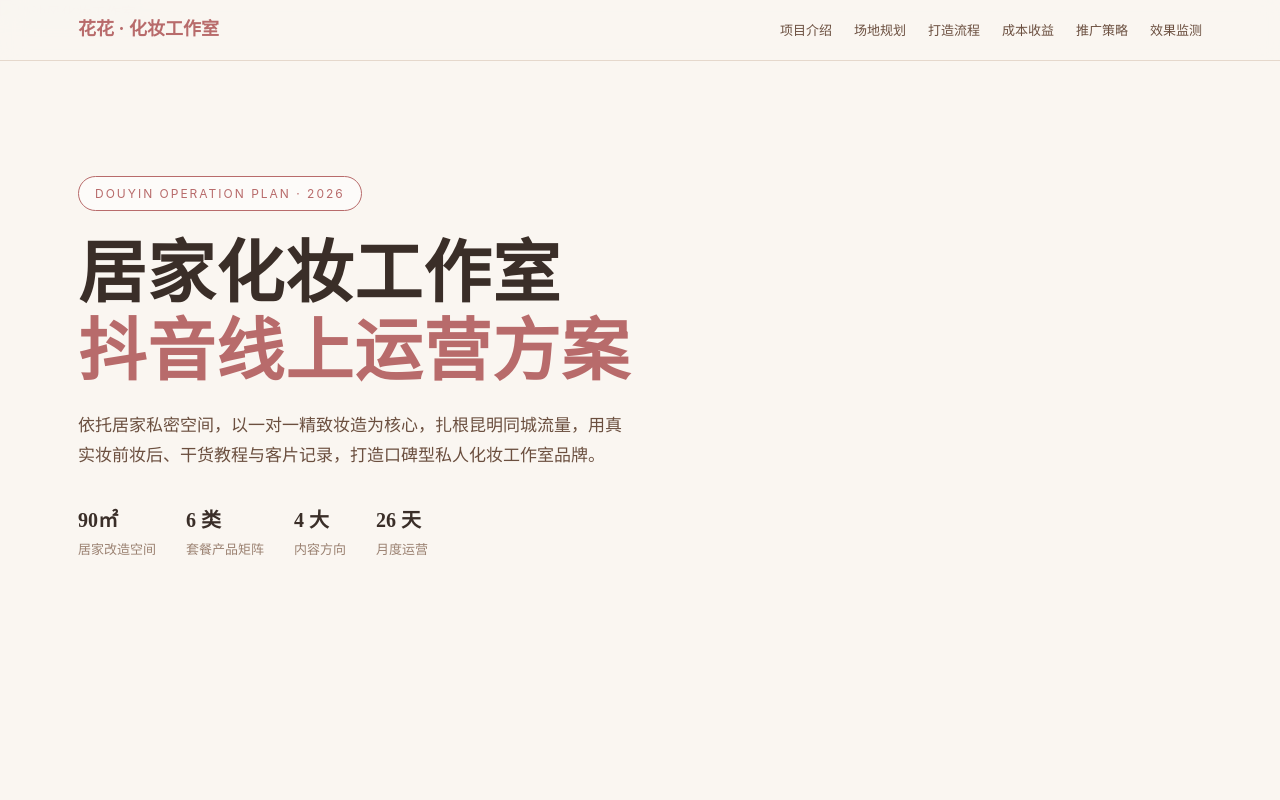
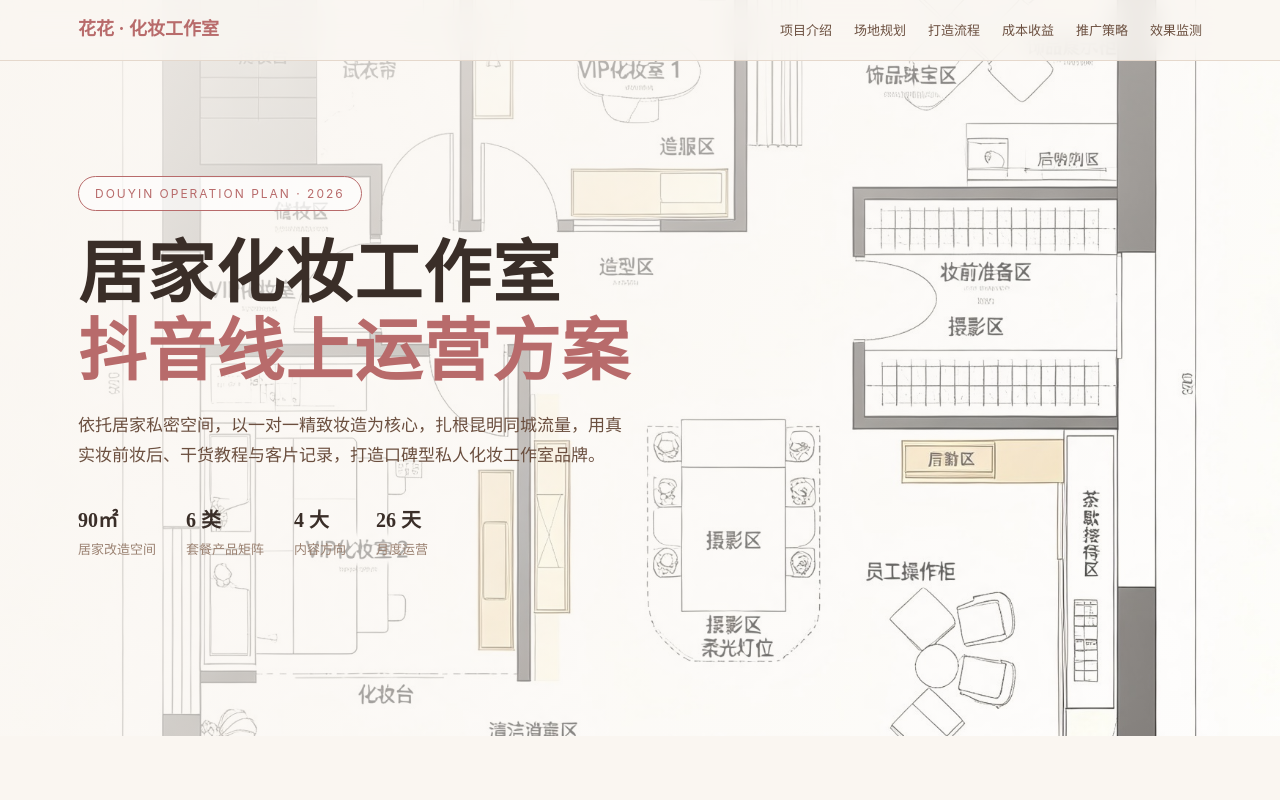
Before and after one commit to HA-9/ha-9.MN.github.io, a website: page index.html in a window 1280 px wide. Shown: the top 800 px of the page. Drawn offline with nearby package versions, Linux system fonts and the light colour scheme; a web font is replaced by a local one.

Commit message:
Update index.html
Signed-off-by: HA-9 <2460212473@qq.com>

```diff
--- a/index.html
+++ b/index.html
@@ -234,7 +234,7 @@ footer p{font-size:13px;opacity:.7}
 <!-- HERO -->
 <section class="hero" style="padding:0">
   <div class="hero-bg">
-    <img src="H1.jpg" alt="奶油风化妆工作室">
+    <img src="x1.jpg" alt="奶油风化妆工作室">
   </div>
   <div class="hero-content">
     <span class="hero-tag">DOUYIN OPERATION PLAN · 2026</span>
```
